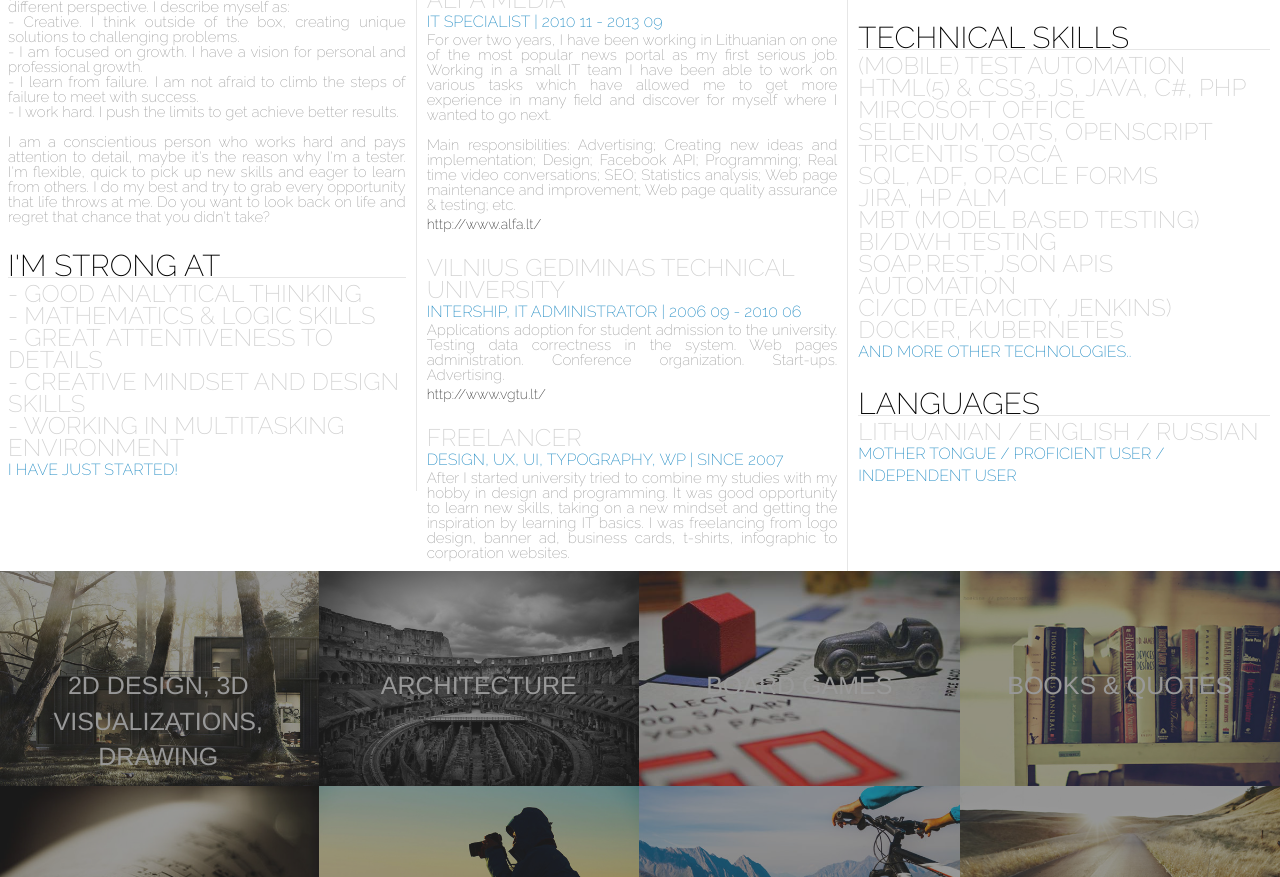
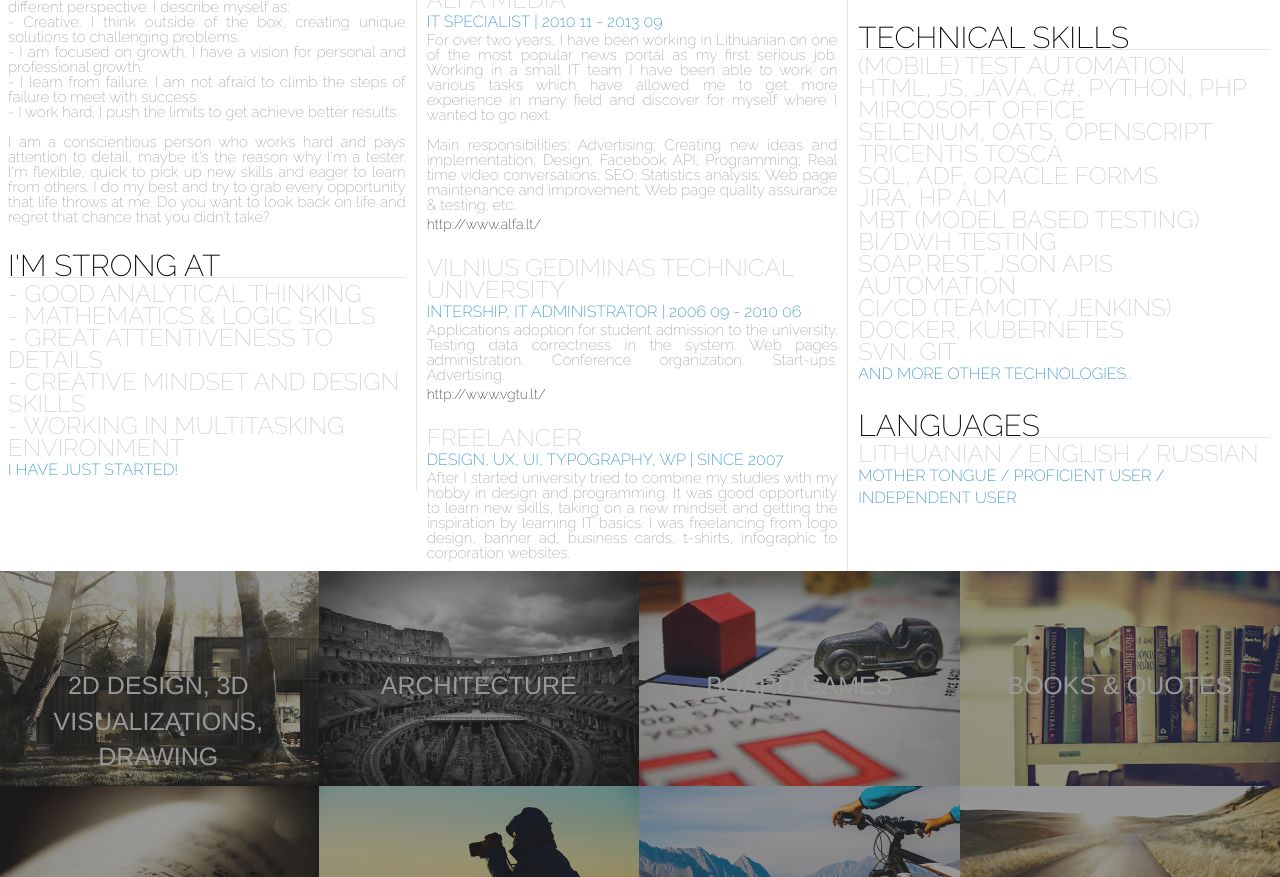
Before and after one commit to whoisaj/whoisaj.github.io, a website with bundled scripts: page index.html in a window 1280 px wide. Shown: the part 1305-2182 px from the top of the page. Built offline with nearby package versions, Linux system fonts and the light colour scheme; a web font is replaced by a local one.

Commit message:
Small update for technical skills

```diff
--- a/index.html
+++ b/index.html
@@ -195,7 +195,7 @@
                     <div class="resume">
                         <div id="resume-text-h1">Technical Skills</div>
                         <div id="resume-text-h2">(MOBILE) TEST AUTOMATION</div>
-                        <div id="resume-text-h2">HTML(5) & CSS3, JS, JAVA, C#, PHP</div>
+                        <div id="resume-text-h2">HTML, JS, JAVA, C#, PYTHON, PHP</div>
                         <div id="resume-text-h2">MIRCOSOFT OFFICE</div>
                         <div id="resume-text-h2">SELENIUM, OATS, OPENSCRIPT </div>
                         <div id="resume-text-h2">TRICENTIS TOSCA</div>
@@ -206,6 +206,7 @@
                         <div id="resume-text-h2">SOAP,REST, JSON APIs AUTOMATION</div>
                         <div id="resume-text-h2">CI/CD (TeamCity, Jenkins)</div>
                         <div id="resume-text-h2">DOCKER, KUBERNETES</div>
+                        <div id="resume-text-h2">SVN, GIT</div>
 
                         <div id="resume-text-h3">and more other technologies..</div>
                     </div>
```
